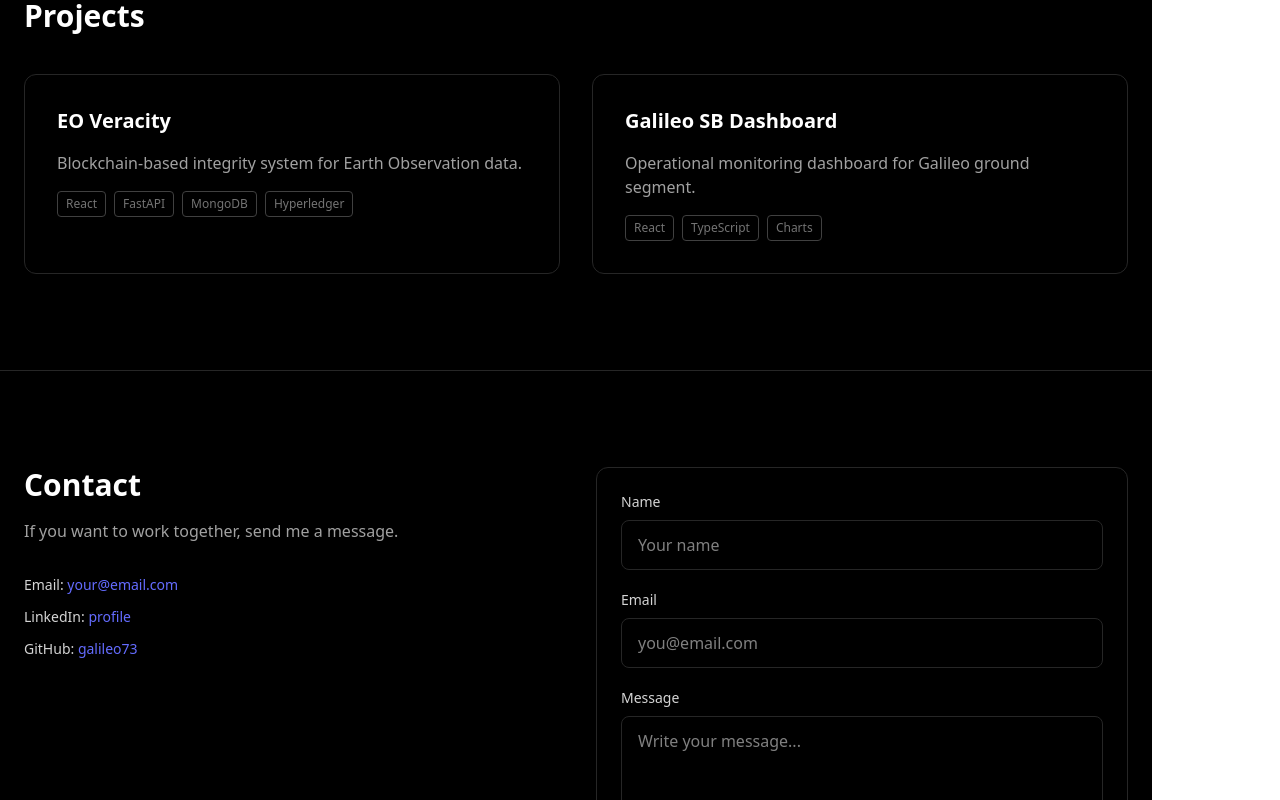
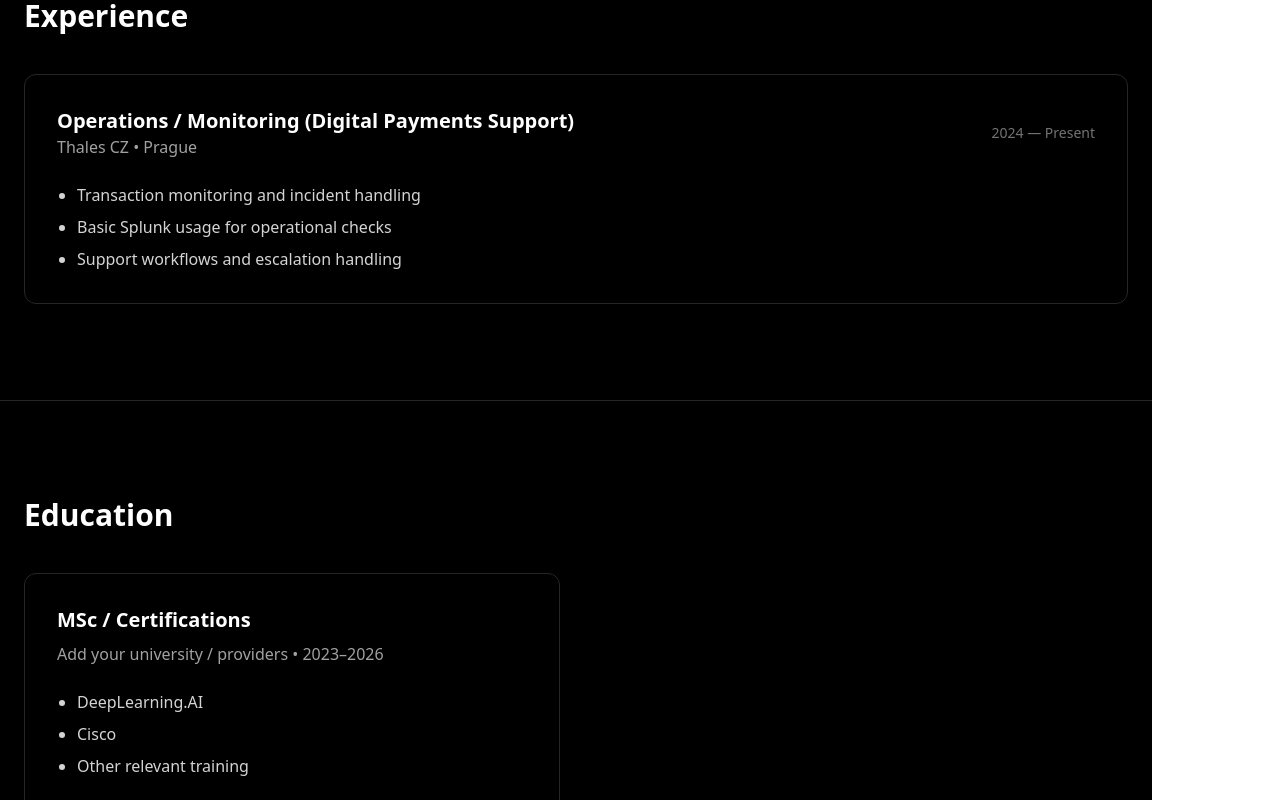
Before and after one commit to galileo73/portfolio, a React (Vite) app: page / in a window 1280 px wide. Shown: the part 1420-2220 px from the top of the page. Built offline with nearby package versions, Linux system fonts and the light colour scheme.

Commit message:
feat: add experience and education sections

```diff
--- a/src/App.tsx
+++ b/src/App.tsx
@@ -4,6 +4,8 @@ import Hero from "./components/sections/Hero";
 import Skills from "./components/sections/Skills";
 import Projects from "./components/sections/Projects";
 import Contact from "./components/sections/Contact";
+import Experience from "./components/sections/Experience";
+import Education from "./components/sections/Education";
 
 export default function App() {
   return (
@@ -12,6 +14,8 @@ export default function App() {
       <main className="pt-20">
         <Hero />
         <Skills />
+        <Experience />
+        <Education />
         <Projects />
         <Contact />
       </main>
--- a/src/components/layout/Header.tsx
+++ b/src/components/layout/Header.tsx
@@ -8,6 +8,8 @@ export default function Header() {
 
         <nav className="hidden md:flex gap-8 text-sm text-neutral-400">
           <a href="#skills" className="hover:text-white">Skills</a>
+          <a href="#experience" className="hover:text-white">Experience</a>
+          <a href="#education" className="hover:text-white">Education</a>
           <a href="#projects" className="hover:text-white">Projects</a>
           <a href="#contact" className="hover:text-white">Contact</a>
         </nav>
--- /dev/null
+++ b/src/components/sections/Education.tsx
@@ -0,0 +1,31 @@
+import Container from "../layout/Container";
+import { education } from "../../data/education";
+
+export default function Education() {
+  return (
+    <section id="education" className="py-24 border-t border-neutral-800">
+      <Container>
+        <h3 className="text-3xl font-semibold mb-10">Education</h3>
+
+        <div className="grid md:grid-cols-2 gap-8">
+          {education.map((e) => (
+            <div key={`${e.title}-${e.org}`} className="border border-neutral-800 rounded-xl p-8">
+              <h4 className="text-xl font-semibold">{e.title}</h4>
+              <p className="text-neutral-400 mt-2">
+                {e.org} • {e.year}
+              </p>
+
+              {e.details?.length ? (
+                <ul className="mt-6 list-disc pl-5 space-y-2 text-neutral-300">
+                  {e.details.map((d) => (
+                    <li key={d}>{d}</li>
+                  ))}
+                </ul>
+              ) : null}
+            </div>
+          ))}
+        </div>
+      </Container>
+    </section>
+  );
+}
--- /dev/null
+++ b/src/components/sections/Experience.tsx
@@ -0,0 +1,38 @@
+import Container from "../layout/Container";
+import { experience } from "../../data/experience";
+
+export default function Experience() {
+  return (
+    <section id="experience" className="py-24 border-t border-neutral-800">
+      <Container>
+        <h3 className="text-3xl font-semibold mb-10">Experience</h3>
+
+        <div className="space-y-8">
+          {experience.map((item) => (
+            <div key={`${item.company}-${item.role}`} className="border border-neutral-800 rounded-xl p-8">
+              <div className="flex flex-col md:flex-row md:items-center md:justify-between gap-2">
+                <div>
+                  <h4 className="text-xl font-semibold">{item.role}</h4>
+                  <p className="text-neutral-400">
+                    {item.company}
+                    {item.location ? ` • ${item.location}` : ""}
+                  </p>
+                </div>
+
+                <p className="text-sm text-neutral-500">
+                  {item.start} — {item.end}
+                </p>
+              </div>
+
+              <ul className="mt-6 list-disc pl-5 space-y-2 text-neutral-300">
+                {item.highlights.map((h) => (
+                  <li key={h}>{h}</li>
+                ))}
+              </ul>
+            </div>
+          ))}
+        </div>
+      </Container>
+    </section>
+  );
+}
--- /dev/null
+++ b/src/data/education.ts
@@ -0,0 +1,10 @@
+import type { EducationItem } from "./types";
+
+export const education: EducationItem[] = [
+  {
+    title: "MSc / Certifications",
+    org: "Add your university / providers",
+    year: "2023–2026",
+    details: ["DeepLearning.AI", "Cisco", "Other relevant training"],
+  },
+];
--- /dev/null
+++ b/src/data/experience.ts
@@ -0,0 +1,16 @@
+import type { ExperienceItem } from "./types";
+
+export const experience: ExperienceItem[] = [
+  {
+    company: "Thales CZ",
+    role: "Operations / Monitoring (Digital Payments Support)",
+    location: "Prague",
+    start: "2024",
+    end: "Present",
+    highlights: [
+      "Transaction monitoring and incident handling",
+      "Basic Splunk usage for operational checks",
+      "Support workflows and escalation handling",
+    ],
+  },
+];
--- a/src/data/types.ts
+++ b/src/data/types.ts
@@ -10,3 +10,19 @@ export type Project = {
   link?: string;
   github?: string;
 };
+
+export type ExperienceItem = {
+  company: string;
+  role: string;
+  location?: string;
+  start: string; // es: "2024"
+  end: string;   // es: "Present"
+  highlights: string[];
+};
+
+export type EducationItem = {
+  title: string;
+  org: string;
+  year: string;
+  details?: string[];
+};
```
